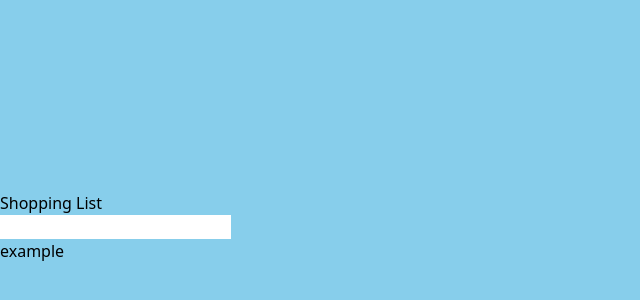
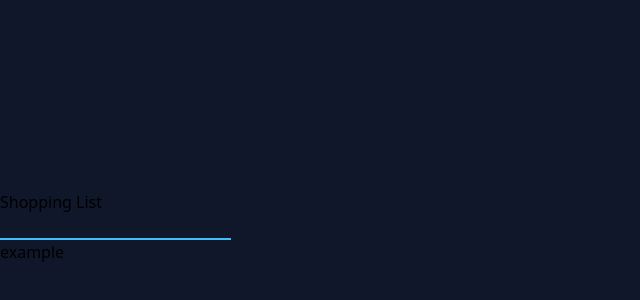
Before and after one commit to ajanegett/react-shopping-list, a React (Vite) app: page / in a window 1280 px wide. Shown: the part 138-438 px from the top of the page, without its empty margins (0-640 px from the left). Built offline with nearby package versions, Linux system fonts and the light colour scheme; some icons are missing.

Commit message:
add some styling

```diff
--- a/src/App.jsx
+++ b/src/App.jsx
@@ -44,7 +44,7 @@ function App() {
 
   return (
     <div
-      className="bg-pink-300 flex flex-col items-center border border-stone-950 w-116 p-1"
+      className="bg-[#10172A] flex flex-col items-center w-116 p-1 text-[#42BFF8]"
     >
       <h1 className=" block text-3xl p-5">Shopping List</h1>
       <form onSubmit={HandleSubmit}>
--- a/src/ShopItem.jsx
+++ b/src/ShopItem.jsx
@@ -8,7 +8,7 @@ export default function Item({ textValue, clickFunction, indexValue, isDone, onD
         className="flex justify-center items-center cursor-pointer"
         onClick={clickFunction}
       >
-        <box-icon className={"trytry"} id={indexValue} name="x"></box-icon>
+        <box-icon color="red" id={indexValue} name="x"></box-icon>
       </div>
     </div>
   );
--- a/src/index.css
+++ b/src/index.css
@@ -15,15 +15,21 @@ html {
 body {
   height: 100%;
   overflow: auto;
-  background-color: skyblue;
+  background-color: #10172A;
   display: flex;
   align-items: center;
   padding-bottom: 40px;
 }
 
 .animated-strike {
-  background: linear-gradient(to left, transparent 50%, black 50%);
+  background: linear-gradient(to left, transparent 50%, #42BFF8 50%);
   background-repeat: repeat-x;
   background-position: 0 50%;
   background-size: 200% 2px; /*Up-down, size*/
 }
+input[type=text] {
+  border: none;
+  border-bottom: 2px solid #42BFF8;
+  background-color: #10172A;
+  color: #42BFF8;
+}
```
